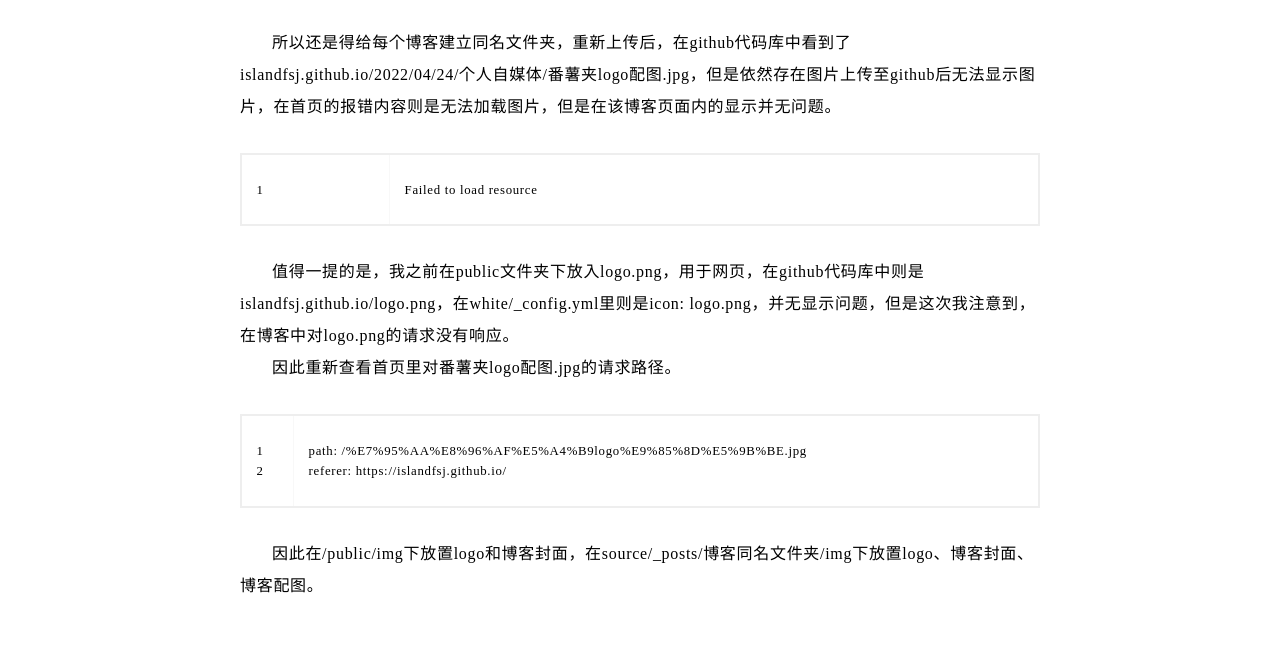
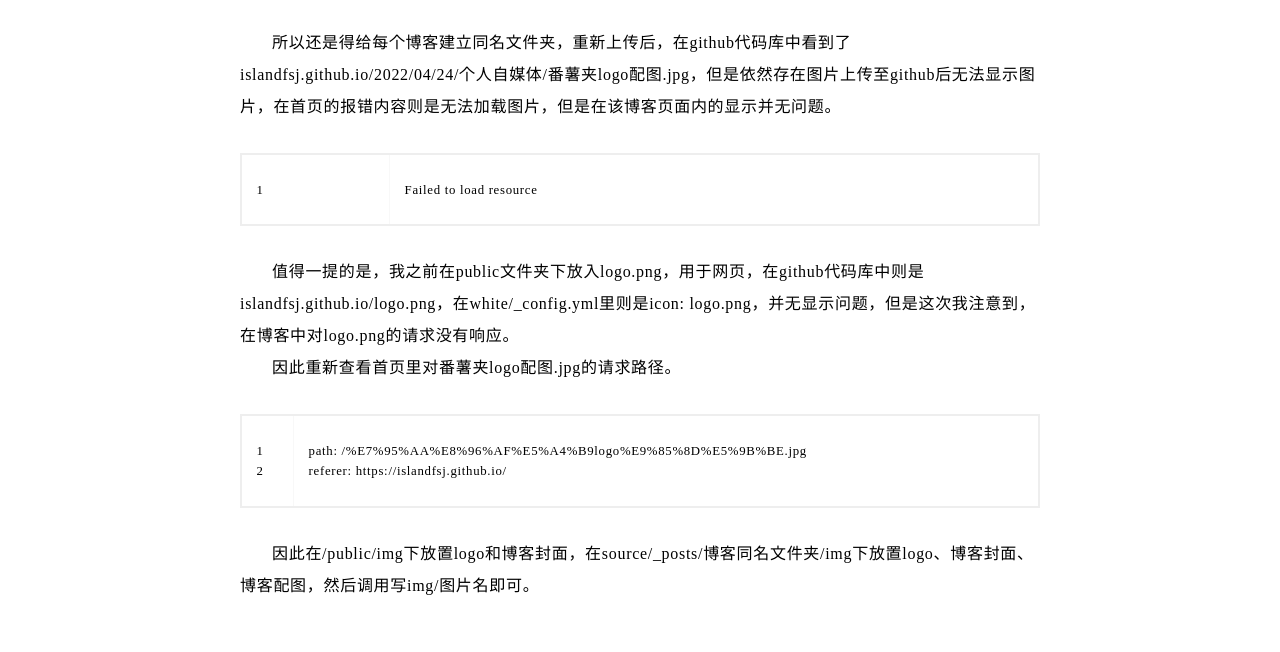
Before and after one commit to islandfsj/islandfsj.github.io, a plain HTML site: page 2020/08/12/hello-world/index.html in a window 1280 px wide. Shown: the part 4371-5023 px from the top of the page. Drawn offline with nearby package versions, Linux system fonts and the light colour scheme; a web font is replaced by a local one.

Commit message:
Site updated: 2022-05-07 15:44:48

```diff
--- a/2020/08/12/hello-world/index.html
+++ b/2020/08/12/hello-world/index.html
@@ -164,7 +164,7 @@
 <p>因此重新查看首页里对番薯夹logo配图.jpg的请求路径。</p>
 <figure class="highlight plaintext"><table><tr><td class="gutter"><pre><span class="line">1</span><br><span class="line">2</span><br></pre></td><td class="code"><pre><span class="line">path: /%E7%95%AA%E8%96%AF%E5%A4%B9logo%E9%85%8D%E5%9B%BE.jpg</span><br><span class="line">referer: https://islandfsj.github.io/</span><br></pre></td></tr></table></figure>
 
-<p>因此在/public/img下放置logo和博客封面，在source/_posts/博客同名文件夹/img下放置logo、博客封面、博客配图。</p>
+<p>因此在/public/img下放置logo和博客封面，在source/_posts/博客同名文件夹/img下放置logo、博客封面、博客配图，然后调用写img/图片名即可。</p>
 <style>p{text-indent:2em}</style>
         <!-- 分类文章 -->
 
```
